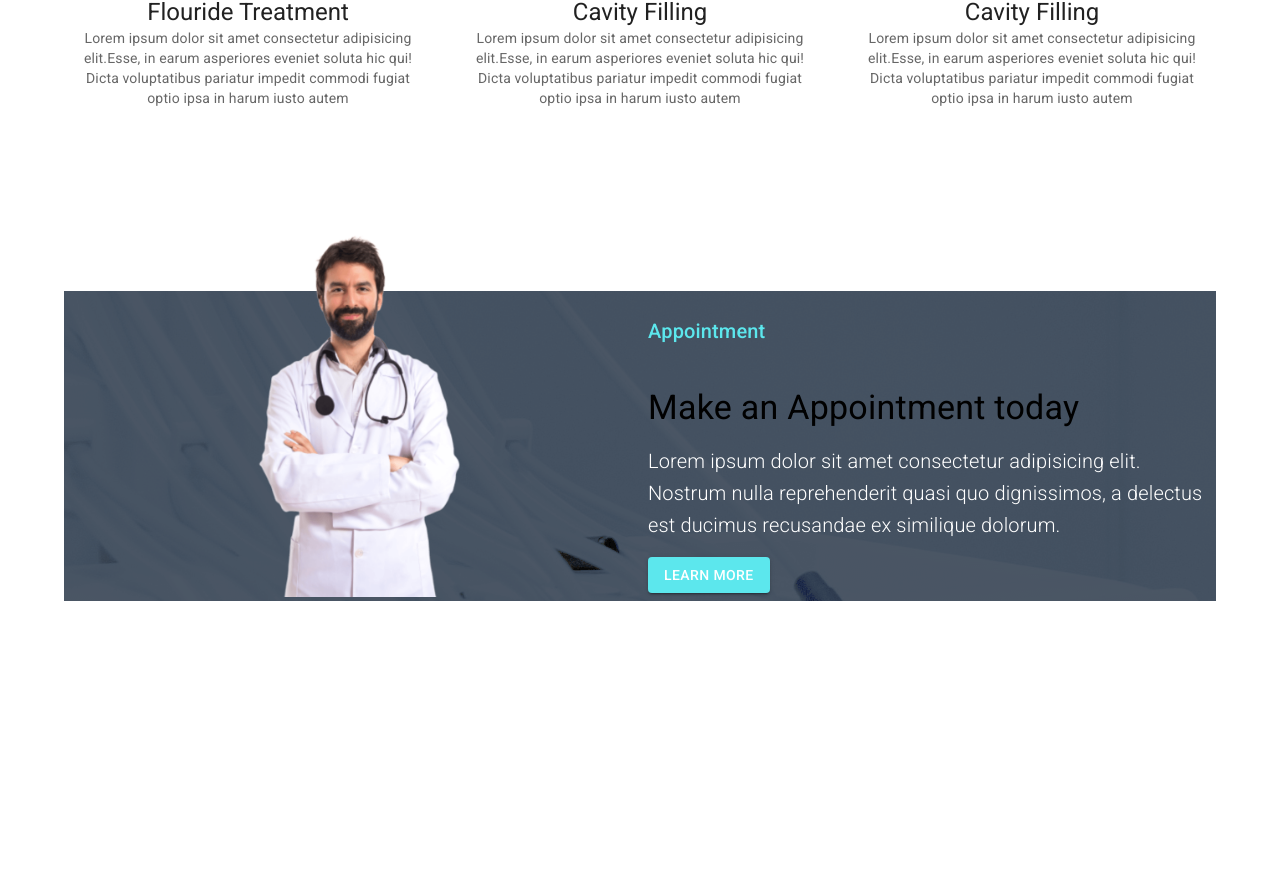
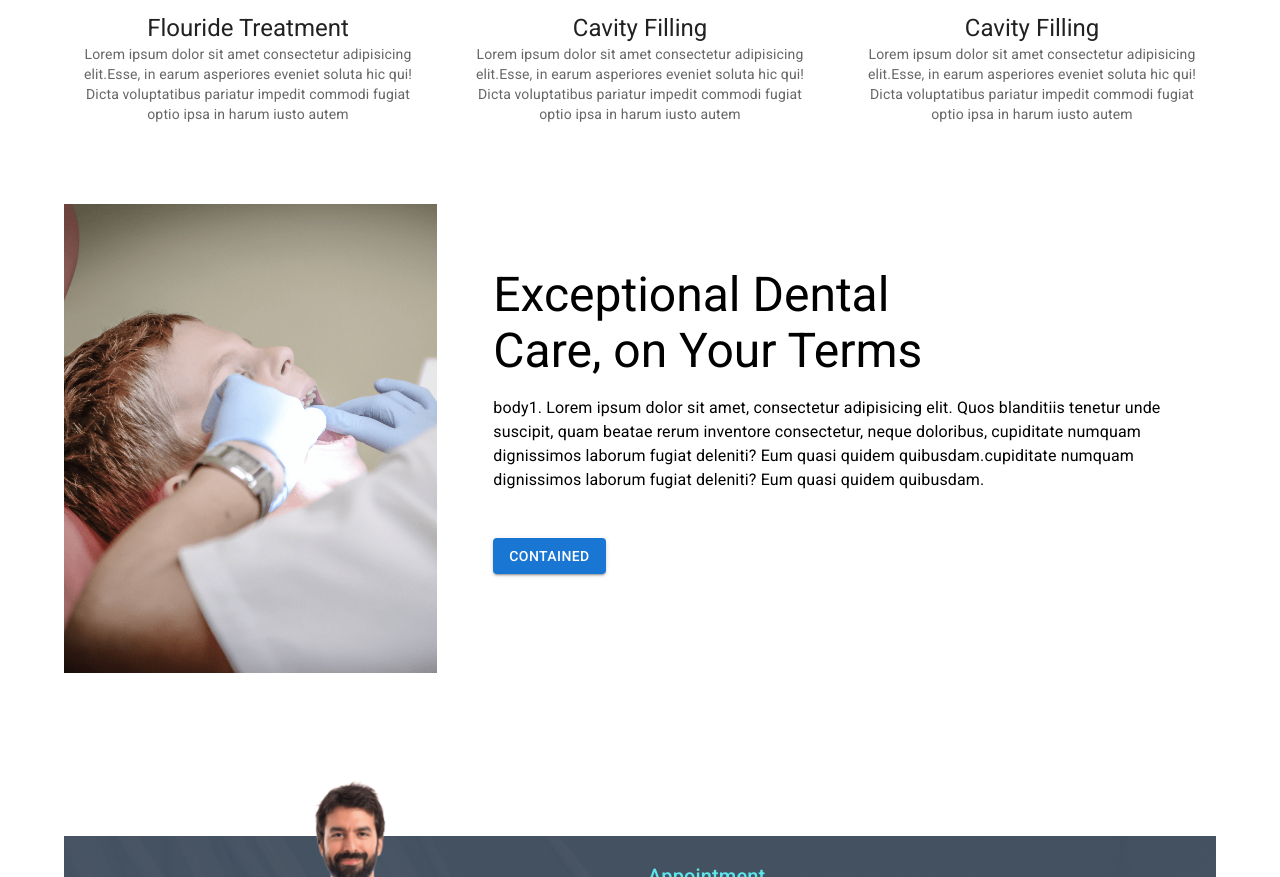
Before and after one commit to CoderMahabub/doctors-portal-client, a React (Create React App) app: page / in a window 1280 px wide. Shown: the part 686-1563 px from the top of the page. Before the commit the page ends 1287 px from the top, so only its background shows below. Built offline with nearby package versions, Linux system fonts and the light colour scheme.

Commit message:
Exceptional Banner Added

```diff
--- /dev/null
+++ b/src/Pages/Home/ExceptionBanner/ExceptionBanner.js
@@ -0,0 +1,30 @@
+import React from 'react';
+import Grid from '@mui/material/Grid';
+import { Container } from '@mui/material';
+import treatment from '../../../images/treatment.png';
+import Typography from '@mui/material/Typography';
+import Button from '@mui/material/Button';
+
+const ExceptionBanner = () => {
+    return (
+        <Container>
+            <Grid container spacing={2} sx={{ textAlign: 'left', alignItems: 'center', my: 5 }}>
+                <Grid item xs={12} md={4}>
+                    <img style={{ width: '100%' }} src={treatment} alt="" />
+                </Grid>
+                <Grid item xs={12} md={8}>
+                    <Typography sx={{ px: 5 }} variant="h3" gutterBottom component="div">
+                        Exceptional Dental<br /> Care, on Your Terms
+                    </Typography>
+                    <Typography sx={{ px: 5 }} variant="body1" gutterBottom>
+                        body1. Lorem ipsum dolor sit amet, consectetur adipisicing elit. Quos blanditiis tenetur unde suscipit, quam beatae rerum inventore consectetur,
+                        neque doloribus, cupiditate numquam dignissimos laborum fugiat deleniti? Eum quasi quidem quibusdam.cupiditate numquam dignissimos laborum fugiat deleniti? Eum quasi quidem quibusdam.
+                    </Typography >
+                    <Button sx={{ my: 5, mx: 5 }} variant="contained">Contained</Button>
+                </Grid>
+            </Grid>
+        </Container >
+    );
+};
+
+export default ExceptionBanner;
--- a/src/Pages/Home/Home/Home.js
+++ b/src/Pages/Home/Home/Home.js
@@ -3,6 +3,7 @@ import AppointmentBanner from '../AppointmentBanner/AppointmentBanner';
 import Banner from '../Banner/Banner';
 import Services from '../Services/Services';
 import Navigation from '../../Shared/Navigation/Navigation';
+import ExceptionBanner from '../ExceptionBanner/ExceptionBanner';
 
 const Home = () => {
     return (
@@ -10,6 +11,7 @@ const Home = () => {
             <Navigation></Navigation>
             <Banner></Banner>
             <Services></Services>
+            <ExceptionBanner></ExceptionBanner>
             <AppointmentBanner></AppointmentBanner>
         </div>
     );
--- a/src/Pages/Home/Services/Services.js
+++ b/src/Pages/Home/Services/Services.js
@@ -29,7 +29,7 @@ const services = [
 
 const Services = () => {
     return (
-        <Box sx={{ flexGrow: 1 }}>
+        <Box sx={{ flexGrow: 1, my: 5 }}>
             <Container>
                 <Typography sx={{ fontWeight: 500, color: 'success.main', mt: 3 }} variant="h6" component="div">
                     Our Services
```
